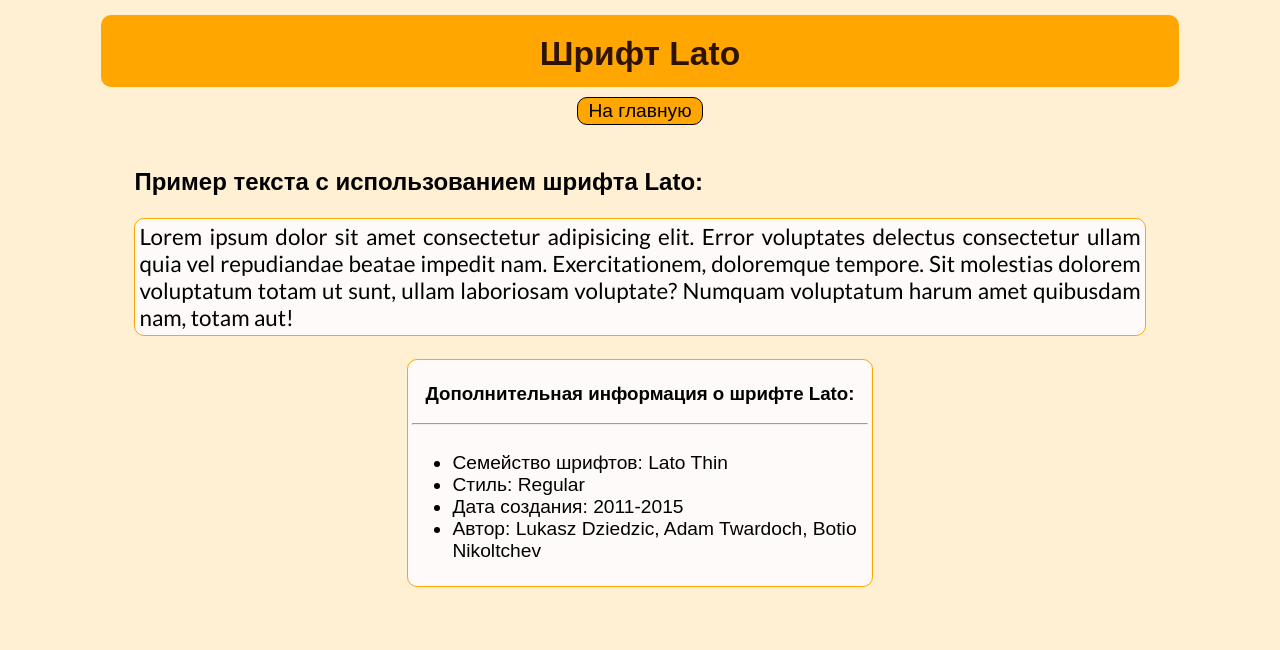
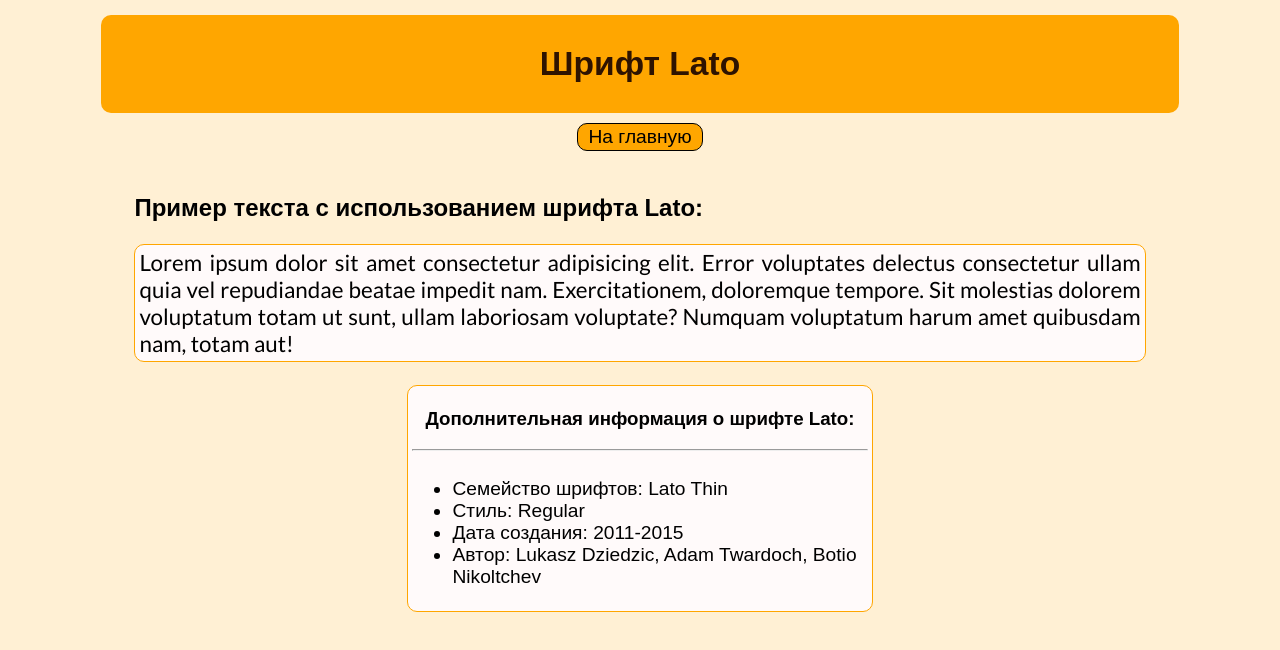
Before and after one commit to topki4uk/arinaSite, a plain HTML site: page lato.html in a window 1280 px wide. Drawn offline with Linux system fonts and the light colour scheme.

Commit message:
Update fonts.css

```diff
--- a/fonts.css
+++ b/fonts.css
@@ -11,9 +11,7 @@ header {
 }
 
 .style-title {
-    position: relative;
-    top: -15%;
-    margin-bottom: 0.2%;
+    text-align: center;
 }
 
 .back {
@@ -49,7 +47,6 @@ a:hover {
 .hight-bar{
     width: 85%;
     padding: 2px;
-    text-align: center;
     font-size: 1.4rem;
     border-radius: 10px;
     background-color: rgb(255, 166, 0);
```
